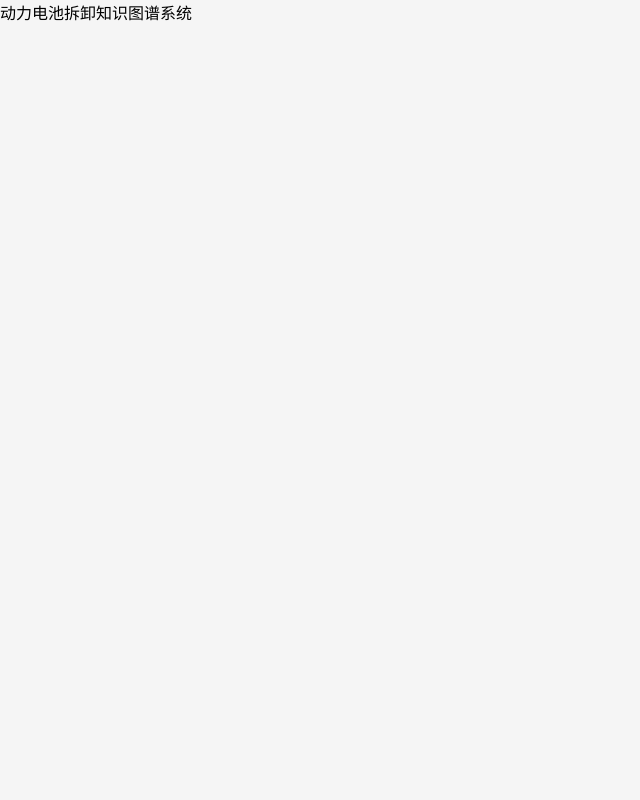
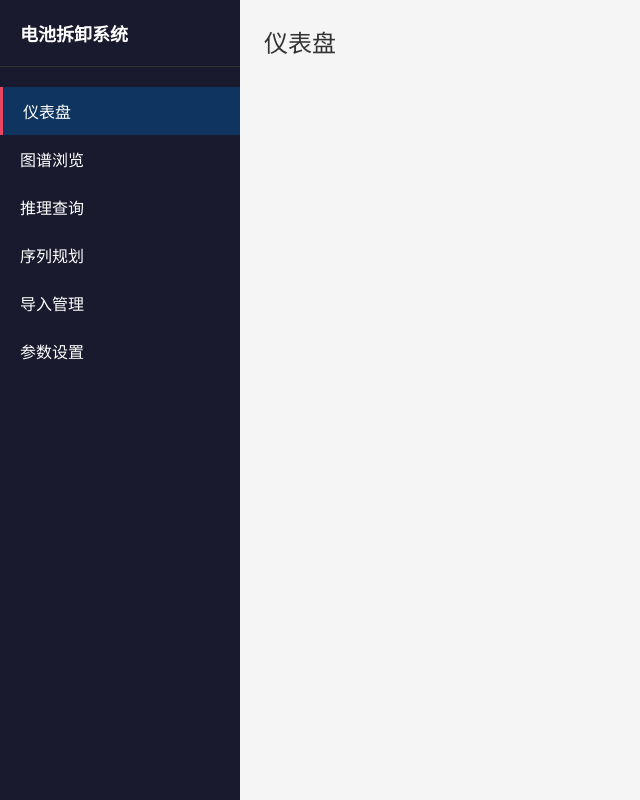
Before and after one commit to 01Rit/EVB_KG_LLM, a React (Vite) app in the folder frontend/: page / in a window 1280 px wide. Shown: the whole page, without its empty margins (0-640 px from the left). Built offline with nearby package versions, Linux system fonts and the light colour scheme; the HTML template or start-up script is replaced by a standard one.

Commit message:
feat(phase3): add layout and navigation components

```diff
--- a/frontend/src/App.tsx
+++ b/frontend/src/App.tsx
@@ -1,5 +1,30 @@
-function App() {
-  return <div>动力电池拆卸知识图谱系统</div>
+import { BrowserRouter, Routes, Route } from 'react-router-dom'
+import { Layout } from './components/Layout/Layout'
+import { QueryClient, QueryClientProvider } from '@tanstack/react-query'
+import { Dashboard } from './pages/Dashboard'
+import { GraphExplorer } from './pages/GraphExplorer'
+import { QueryPage } from './pages/QueryPage'
+import { SequencePlanner } from './pages/SequencePlanner'
+import { ImportManager } from './pages/ImportManager'
+import { Settings } from './pages/Settings'
+
+const queryClient = new QueryClient()
+
+export default function App() {
+  return (
+    <QueryClientProvider client={queryClient}>
+      <BrowserRouter>
+        <Routes>
+          <Route path="/" element={<Layout />}>
+            <Route index element={<Dashboard />} />
+            <Route path="graph" element={<GraphExplorer />} />
+            <Route path="query" element={<QueryPage />} />
+            <Route path="sequence" element={<SequencePlanner />} />
+            <Route path="import" element={<ImportManager />} />
+            <Route path="settings" element={<Settings />} />
+          </Route>
+        </Routes>
+      </BrowserRouter>
+    </QueryClientProvider>
+  )
 }
-
-export default App
--- /dev/null
+++ b/frontend/src/components/Layout/Layout.tsx
@@ -0,0 +1,13 @@
+import { Outlet } from 'react-router-dom'
+import { Sidebar } from './Sidebar'
+
+export function Layout() {
+  return (
+    <div className="app-container">
+      <Sidebar />
+      <main className="main-content">
+        <Outlet />
+      </main>
+    </div>
+  )
+}
--- /dev/null
+++ b/frontend/src/components/Layout/Sidebar.tsx
@@ -0,0 +1,32 @@
+import { Link, useLocation } from 'react-router-dom'
+
+const navItems = [
+  { path: '/', label: '仪表盘' },
+  { path: '/graph', label: '图谱浏览' },
+  { path: '/query', label: '推理查询' },
+  { path: '/sequence', label: '序列规划' },
+  { path: '/import', label: '导入管理' },
+  { path: '/settings', label: '参数设置' },
+]
+
+export function Sidebar() {
+  const location = useLocation()
+
+  return (
+    <aside className="sidebar">
+      <div className="sidebar-logo">电池拆卸系统</div>
+      <ul className="sidebar-nav">
+        {navItems.map((item) => (
+          <li
+            key={item.path}
+            className={`sidebar-nav-item ${location.pathname === item.path ? 'active' : ''}`}
+          >
+            <Link to={item.path} style={{ color: 'inherit', textDecoration: 'none' }}>
+              {item.label}
+            </Link>
+          </li>
+        ))}
+      </ul>
+    </aside>
+  )
+}
--- a/frontend/src/index.css
+++ b/frontend/src/index.css
@@ -12,3 +12,54 @@ body {
 #root {
   min-height: 100vh;
 }
+
+.app-container {
+  display: flex;
+  min-height: 100vh;
+}
+
+.sidebar {
+  width: 240px;
+  background-color: #1a1a2e;
+  color: #fff;
+  padding: 20px 0;
+}
+
+.sidebar-logo {
+  font-size: 18px;
+  font-weight: bold;
+  padding: 0 20px 20px;
+  border-bottom: 1px solid #333;
+  margin-bottom: 20px;
+}
+
+.sidebar-nav {
+  list-style: none;
+}
+
+.sidebar-nav-item {
+  padding: 12px 20px;
+  cursor: pointer;
+  transition: background-color 0.2s;
+}
+
+.sidebar-nav-item:hover {
+  background-color: #16213e;
+}
+
+.sidebar-nav-item.active {
+  background-color: #0f3460;
+  border-left: 3px solid #e94560;
+}
+
+.main-content {
+  flex: 1;
+  padding: 24px;
+  background-color: #f5f5f5;
+}
+
+.page-header {
+  font-size: 24px;
+  font-weight: 500;
+  color: #333;
+}
--- /dev/null
+++ b/frontend/src/pages/Dashboard.tsx
@@ -0,0 +1,3 @@
+export function Dashboard() {
+  return <div className="page-header">仪表盘</div>
+}
--- /dev/null
+++ b/frontend/src/pages/GraphExplorer.tsx
@@ -0,0 +1,3 @@
+export function GraphExplorer() {
+  return <div className="page-header">图谱浏览</div>;
+}
--- /dev/null
+++ b/frontend/src/pages/ImportManager.tsx
@@ -0,0 +1,3 @@
+export function ImportManager() {
+  return <div className="page-header">导入管理</div>;
+}
--- /dev/null
+++ b/frontend/src/pages/QueryPage.tsx
@@ -0,0 +1,3 @@
+export function QueryPage() {
+  return <div className="page-header">推理查询</div>;
+}
--- /dev/null
+++ b/frontend/src/pages/SequencePlanner.tsx
@@ -0,0 +1,3 @@
+export function SequencePlanner() {
+  return <div className="page-header">序列规划</div>;
+}
--- /dev/null
+++ b/frontend/src/pages/Settings.tsx
@@ -0,0 +1,3 @@
+export function Settings() {
+  return <div className="page-header">参数设置</div>;
+}
```
